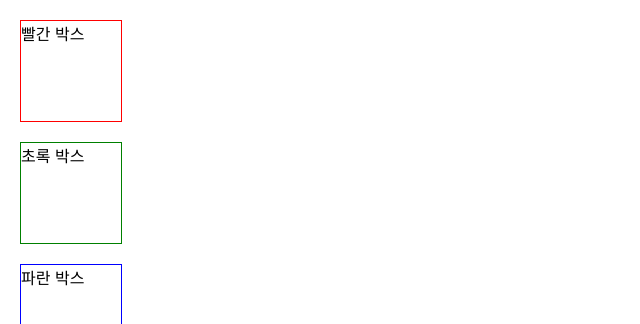
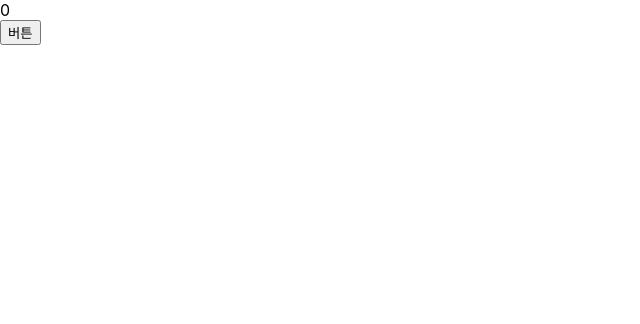
Before and after one commit to qoalstn44/React, a React (Create React App) app: page / in a window 1280 px wide. Shown: the top 324 px of the page, without its empty margins (0-640 px from the left). Built offline with nearby package versions, Linux system fonts and the light colour scheme.

Commit message:
useState

```diff
--- a/src/App.js
+++ b/src/App.js
@@ -1,36 +1,47 @@
+// // src/App.js
+
+// import { useState } from "react";
+
+// const App = () => {
+//   const [number, setNumber] = useState(0);
+//   return (
+//     <div>
+//                         {/* 버튼을 누르면 1씩 플러스된다. */}
+//       <div>{number}</div>
+//       <button
+//         onClick={() => {
+//           setNumber(number + 1); // 첫번째 줄
+//           setNumber(number + 1); // 두번쨰 줄
+//           setNumber(number + 1); // 세번째 줄
+//         }}
+//       >
+//         버튼
+//       </button>
+//     </div>
+//   );
+// }
+
+// export default App;
+
 // src/App.js
 
-import React from "react";
-import styled from "styled-components";
+import { useState } from "react";
 
-// 1. styled-components를 만들었습니다.
-const StBox = styled.div`
-  width: 100px;
-  height: 100px;
-  border: 1px solid ${(props) => props.borderColor}; // 4.부모 컴포넌트에서 보낸 props를 받아 사용합니다.
-  margin: 20px;
-`;
-const boxList = ["red", "green", "blue"];
-
-// 색을 넣으면, 이름을 반환해주는 함수를 만듭니다.
-const getBoxName = (color) => {
-  switch (color) {
-    case "red":
-      return "빨간 박스";
-    case "green":
-      return "초록 박스";
-    case "blue":
-      return "파란 박스";
-    default:
-      return "검정 박스";
-  }
-};
 const App = () => {
+  const [number, setNumber] = useState(0);
   return (
     <div>
-      {boxList.map((box) => (
-        <StBox borderColor={box}>{getBoxName(box)}</StBox>
-      ))}
+      {/* 버튼을 누르면 3씩 플러스 된다. */}
+      <div>{number}</div>
+      <button
+        onClick={() => {
+          setNumber((previousState) => previousState + 1);
+          setNumber((previousState) => previousState + 1);
+          setNumber((previousState) => previousState + 1);
+        }}
+      >
+        버튼
+      </button>
     </div>
   );
 };
```
